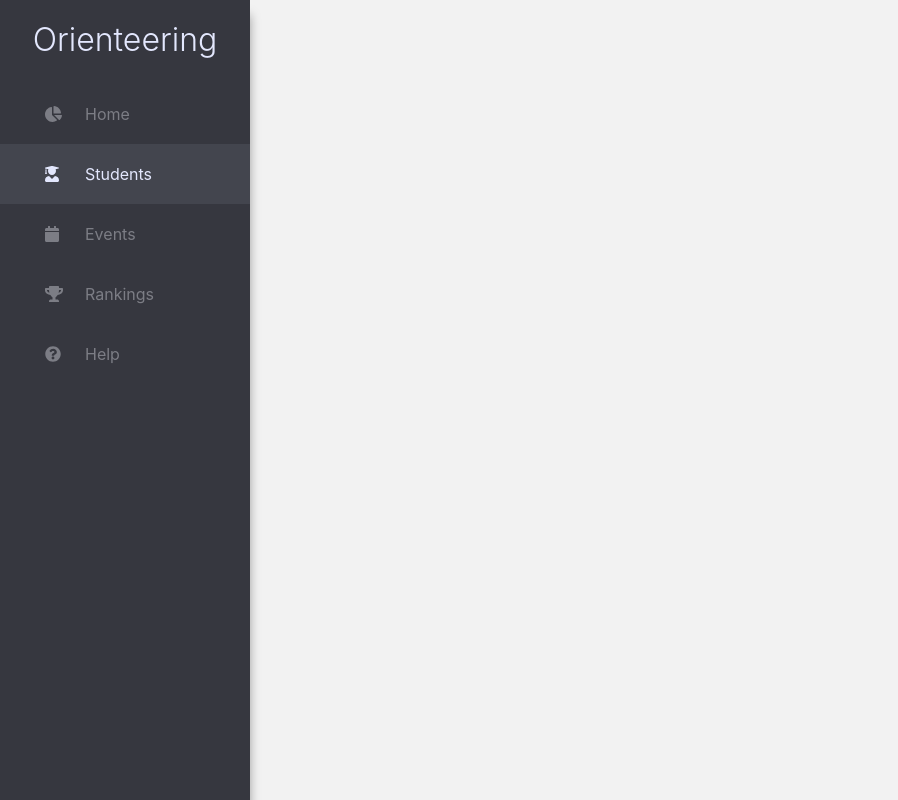
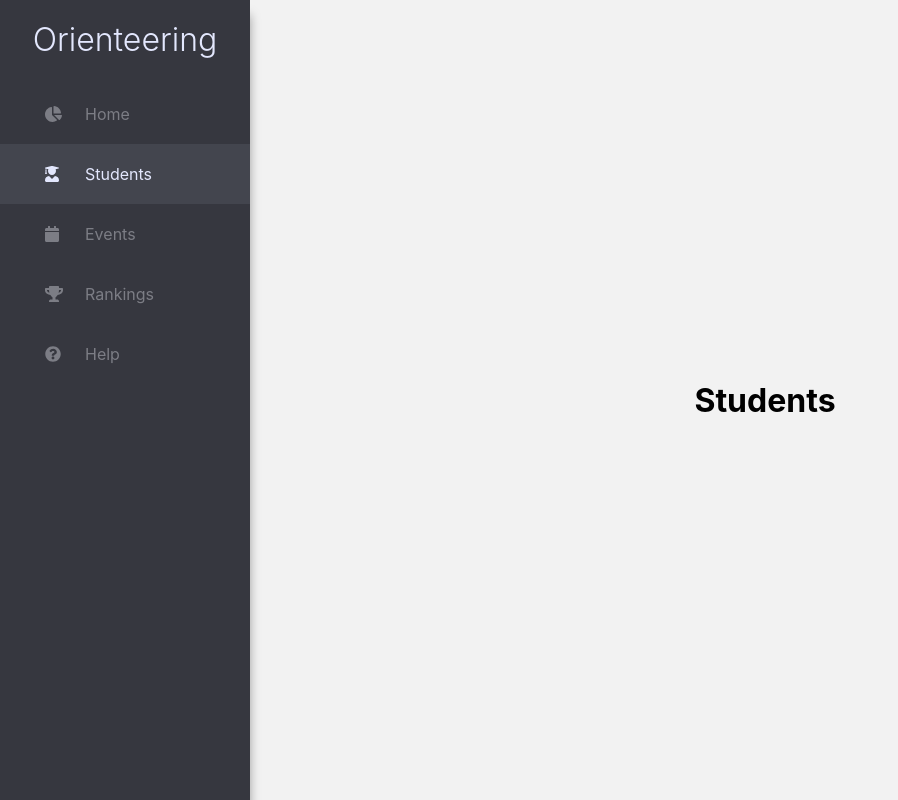
Before and after one commit to f1reball/sport_track, a React (Create React App) app: page /students in a window 1280 px wide. Shown: the whole page, without its empty margins (0-898 px from the left). Built offline with nearby package versions, Linux system fonts and the light colour scheme; no server answers; the database is empty.

Commit message:
added data sync

```diff
--- a/src/App.js
+++ b/src/App.js
@@ -17,15 +17,27 @@ import firebase from './firebase';
 function App() {
 
   const [dataset, setDataset] = useState([]);
+  const [students, setStudents] = useState([]);
 
 
   const ref = firebase.firestore().collection("Events");
 
+  const stu = firebase.firestore().collection("Students");
+
+  function getDataStudents() {
+    stu.onSnapshot((querySnapshot) => {
+      const col = [];
+      querySnapshot.forEach((doc) => {
+        col.push(doc.data());
+      });
+      setStudents(col);
+      console.log(col);
+    })
+  }
 
 
-  function getData() {
+  function getDataEvents() {
     ref.onSnapshot((querySnapshot) => {
-      console.log(querySnapshot)
       const Events = [];
       const items = [];
       querySnapshot.forEach((doc) => {
@@ -33,7 +45,7 @@ function App() {
         items.push(doc.data());
       });
       setDataset(items[0].Name);
-      console.log(Events);
+      //console.log(Events);
     })
   }
 
@@ -41,7 +53,8 @@ function App() {
 
 
   useEffect(() => {
-    getData();
+    getDataStudents();
+    getDataEvents();
   }, []);
 
 
@@ -54,8 +67,8 @@ function App() {
 
             <Routes>
               <Route exact path='/' element={ <Home /> } />
-              <Route exact path='/students' element={<Students data={dataset}/>} />
-              <Route exact path='/events' element={ <Events /> } />
+              <Route exact path='/students' element={<Students studentList={students}/>} />
+              <Route exact path='/events' element={<Events data={dataset}/> } />
               <Route exact path='/rankings' element={<Rankings />} />
               <Route exact path='/help' element={<Help />} />
               <Route path='*' element={<Error />} />
--- a/src/components/pages/events/Events.js
+++ b/src/components/pages/events/Events.js
@@ -13,6 +13,7 @@ class Events extends Component {
                 <div className="Events">
                     <h1>
                         Events
+                        {this.props.data}
                     </h1>
                 </div>
             </div>
--- a/src/components/pages/students/Students.js
+++ b/src/components/pages/students/Students.js
@@ -11,9 +11,9 @@ class Students extends Component {
             <div className="Content">
                 <SideBar />
                 <div className="Students">
-                    <h1>
-                        {this.props.data}
-                    </h1>
+                    <h1>Students</h1>
+
+
                 </div>
             </div>
 
```
